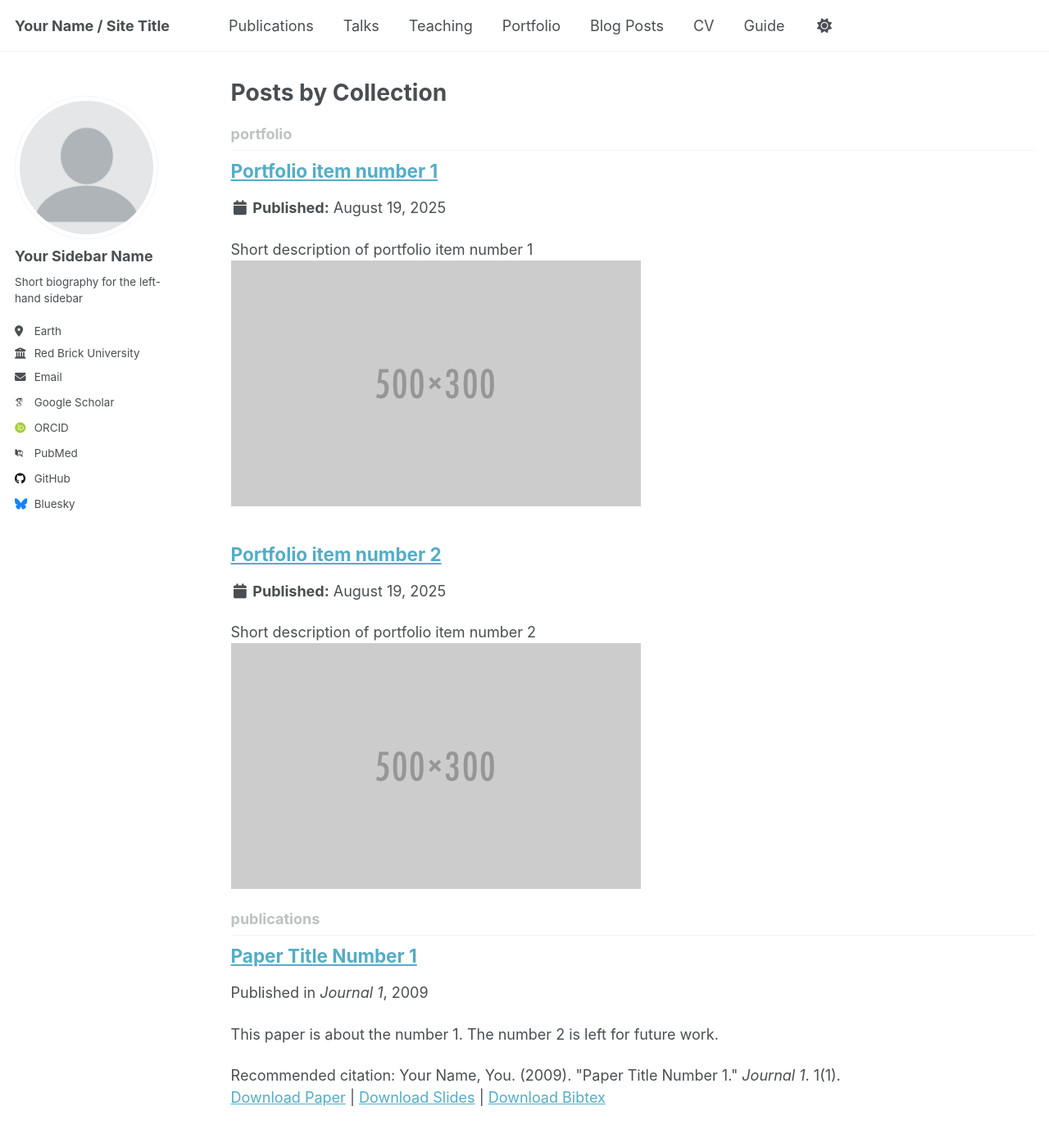
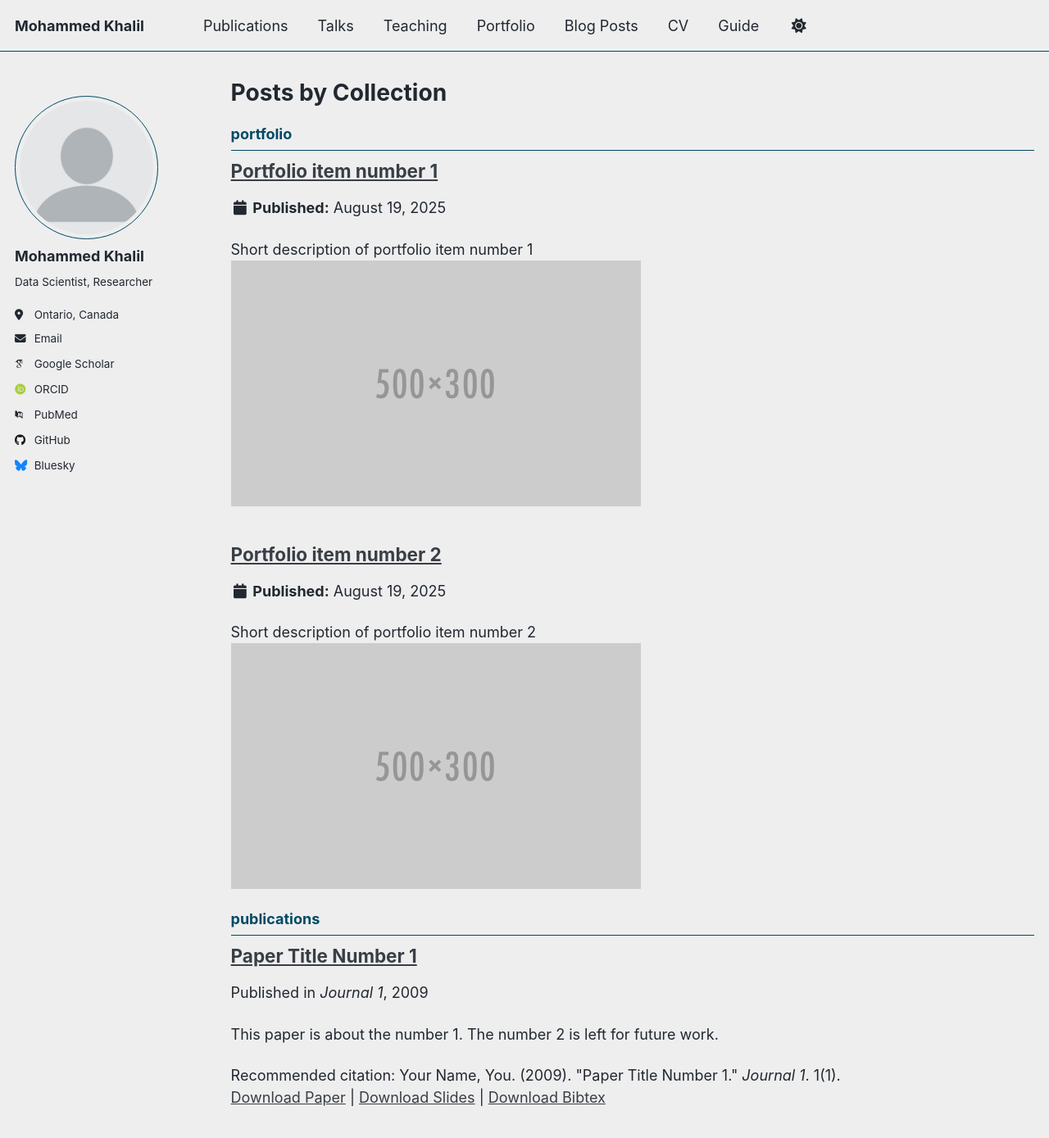
Before and after one commit to MKhalil-DS/mkhalil-ds.github.io, a Jekyll site: the page built from _pages/collection-archive.html, in a window 1280 px wide and 1400 px high. Shown: the top 1389 px of the window at 82% size. Built offline with Jekyll 4.4.1, drawn with Linux system fonts in a browser that asks for light colours; some web fonts are replaced; a script that is not in the unit is left out; some of the changed text lies outside the part shown.

Commit message:
Update _config.yml

```diff
--- a/_config.yml
+++ b/_config.yml
@@ -8,14 +8,14 @@
 
 # Basic Site Settings
 locale                   : "en-US"
-site_theme               : "default" # Currently available options are "default", "air"
-title                    : "Your Name / Site Title"
+site_theme               : "air" # Currently available options are "default", "air"
+title                    : "Mohammed Khalil"
 title_separator          : "-"
-name                     : &name "Your Name"
-description              : &description "personal description"
-url                      : https://academicpages.github.io # the base hostname & protocol for your site e.g. "https://[your GitHub username].github.io" or if you already have some other page hosted on Github then use "https://[your GitHub username].github.io/[Your Repo Name]"
+name                     : &name "Mohammed Khalil"
+description              : &description "personal website and portfolio"
+url                      : https://mkhalil-ds.github.io/ # the base hostname & protocol for your site e.g. "https://[your GitHub username].github.io" or if you already have some other page hosted on Github then use "https://[your GitHub username].github.io/[Your Repo Name]"
 baseurl                  : "" # the subpath of your site, e.g. "/blog"
-repository               : "academicpages/academicpages.github.io"
+repository               : "MKhalil-DS/mkhalil-ds.github.io"
 
 # Site Author - The following control what appear as part of the author content on the side bar.
 #               If a field is blank the icon and link will not appear, otherwise it will be shown.
@@ -23,11 +23,11 @@ repository               : "academicpages/academicpages.github.io"
 author:
   # Biographic information
   avatar           : "profile.png"
-  name             : "Your Sidebar Name"
+  name             : "Mohammed Khalil"
   pronouns         : # example: "she/her"
-  bio              : "Short biography for the left-hand sidebar"
-  location         : "Earth"
-  employer         : "Red Brick University"
+  bio              : "Data Scientist, Researcher"
+  location         : "Ontario, Canada"
+  employer         : # "Red Brick University"
   uri              : # URL
   email            : "none@example.org"
 
@@ -227,7 +227,7 @@ collections:
     output: true
     permalink: /:collection/:path/
   talks:
-    output: true
+    output: false
     permalink: /:collection/:path/
 
 
```
